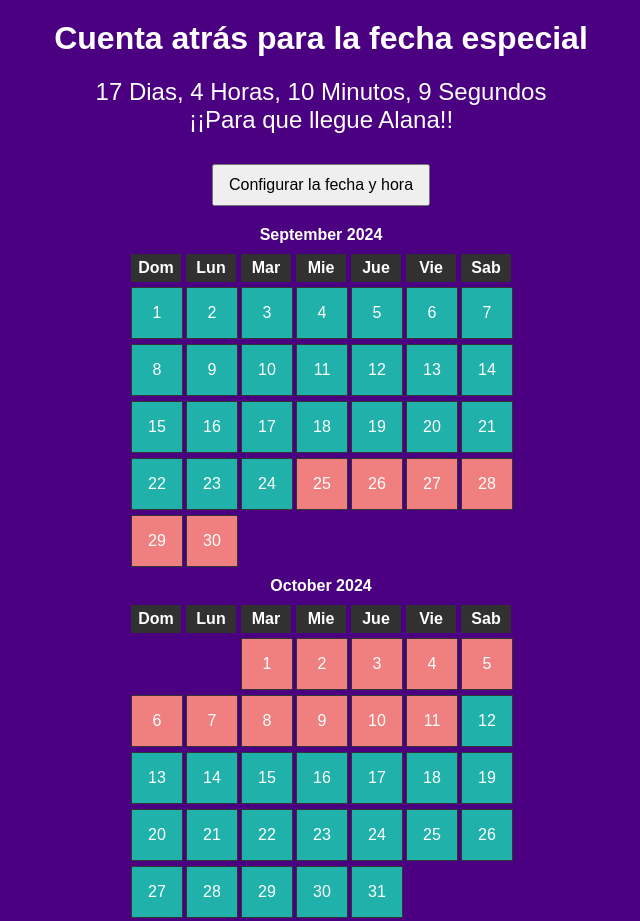
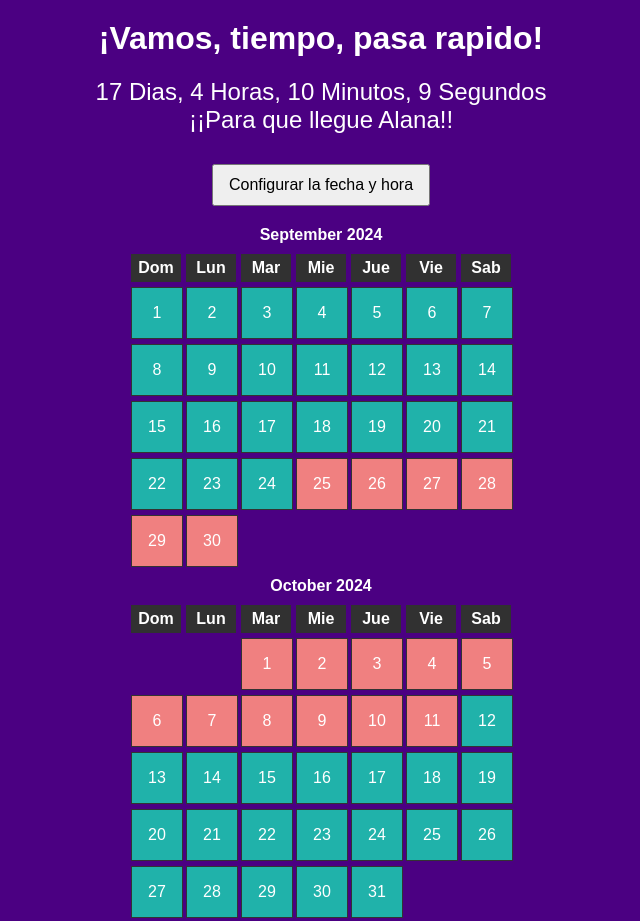
Before and after one commit to lucasgonzalez939/Countdown, a plain HTML site: page index.html in a window 1280 px wide. Shown: the top 921 px of the page, without its empty margins (319-959 px from the left). Drawn offline with Linux system fonts and the light colour scheme.

Commit message:
cambio en el mensaje de bienvenida

```diff
--- a/index.html
+++ b/index.html
@@ -7,7 +7,7 @@
     <link rel="stylesheet" href="style.css">
 </head>
 <body>
-    <h1>Cuenta atrás para la fecha especial</h1>
+    <h1>¡Vamos, tiempo, pasa rapido!</h1>
 
     <div id="countdown">Cargando...</div>
     <div id="custom-message-display"></div> <!-- Custom message will be displayed here -->
```
